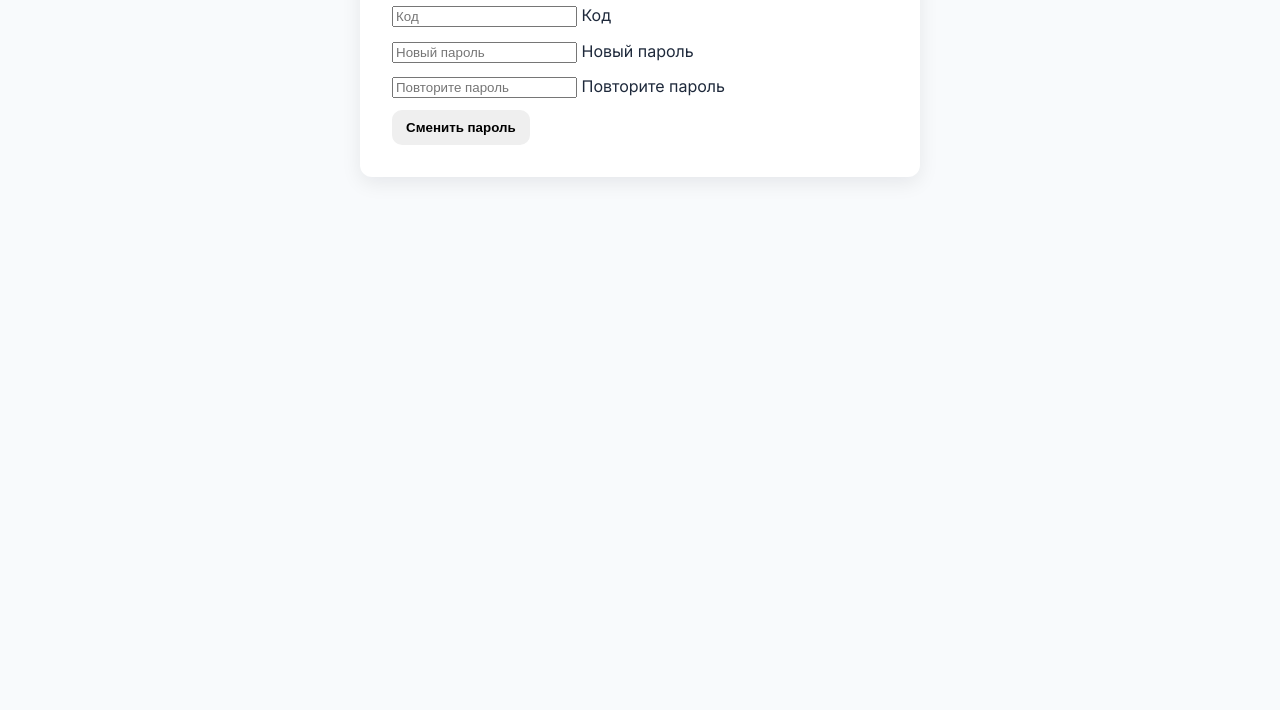
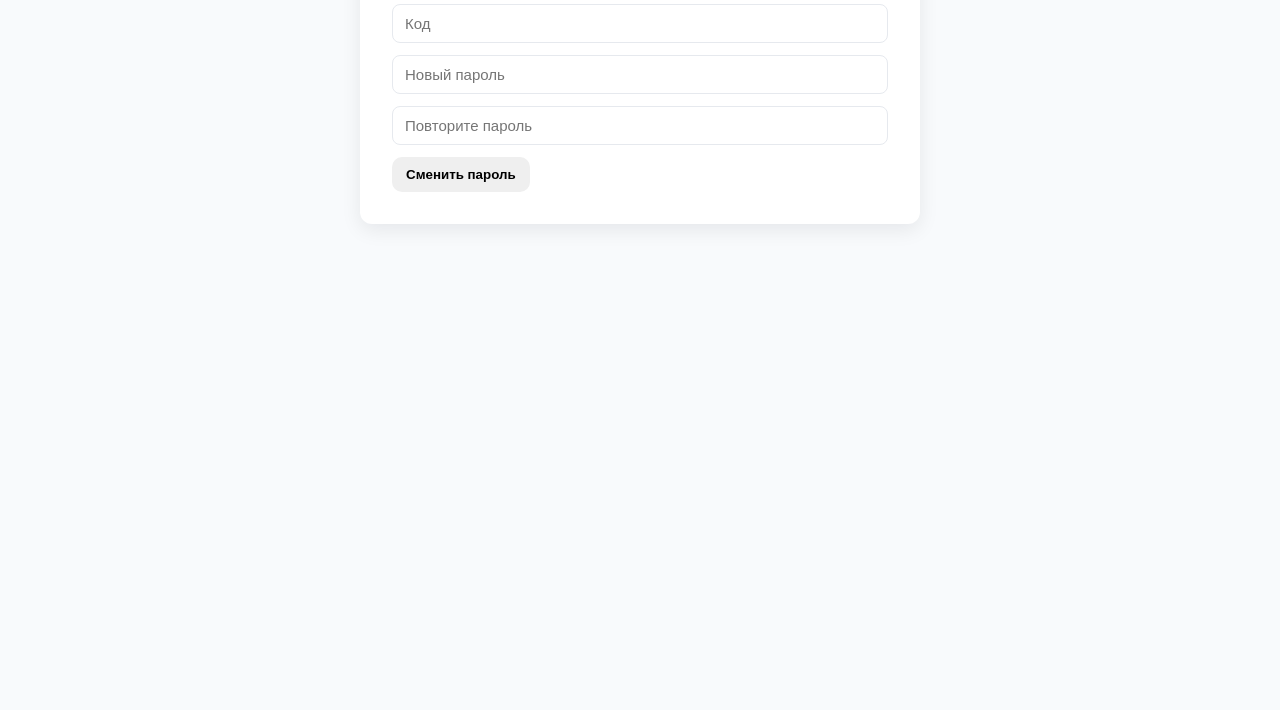
Before and after one commit to Artin552/Artin552.github.io, a website: page frontend/reset.html in a window 1280 px wide. Shown: the part 140-850 px from the top of the page. Drawn offline with Linux system fonts and the light colour scheme.

Commit message:
modified:   frontend/auth.html 	modified:   frontend/css/styles.css 	modified:   frontend/reg.html

```diff
--- a/frontend/css/styles.css
+++ b/frontend/css/styles.css
@@ -670,6 +670,7 @@ body.my-listings-page .card .card-actions button {
 /* -------------------------------------------------------------------------- */
 /* 9. СТРАНИЦЫ: АВТОРИЗАЦИЯ (вход, регистрация, сброс пароля)                */
 /* -------------------------------------------------------------------------- */
+/* Стили для формы авторизации */
 .auth-container {
   max-width: 560px;
   margin: 50px auto;
@@ -678,38 +679,70 @@ body.my-listings-page .card .card-actions button {
   box-shadow: var(--shadow);
   padding: 32px;
 }
+
 .auth-container h2 {
   margin-bottom: 16px;
   color: #111827;
 }
+
 .auth-form {
   display: flex;
   flex-direction: column;
   gap: 12px;
 }
-.auth-form .input {
+
+/* Стили для полей ввода */
+.auth-form .form__field {
   padding: 10px 12px;
   border-radius: 8px;
   border: 1px solid #e6e9ee;
   font-size: 15px;
   outline: none;
+  width: 100%;
 }
-.auth-form .input:focus {
+
+.auth-form .form__field:focus {
   border-color: var(--accent);
   box-shadow: 0 0 0 2px rgba(14,165,164,0.15);
 }
+
+/* Стили для лейблов (если нужно) */
+.auth-form .form__label {
+  position: absolute;
+  left: 12px;
+  top: 10px;
+  color: #999;
+  pointer-events: none;
+  transition: all 0.2s;
+  font-size: 14px;
+}
+
+.auth-form .form__field:focus + .form__label,
+.auth-form .form__field:not(:placeholder-shown) + .form__label {
+  top: -8px;
+  left: 8px;
+  font-size: 12px;
+  color: var(--accent);
+  background: white;
+  padding: 0 4px;
+}
+
+/* Ссылки */
 .forgot-link {
   text-align: right;
   margin-top: -6px;
 }
+
 .forgot-link a {
   font-size: 14px;
   color: var(--accent);
   text-decoration: none;
 }
+
 .forgot-link a:hover {
   text-decoration: underline;
 }
+
 .auth-divider {
   margin: 24px 0;
   border: none;
```
Also changed, not shown: frontend/auth.html (+1 -6 lines), frontend/reg.html (+2 -3 lines).
